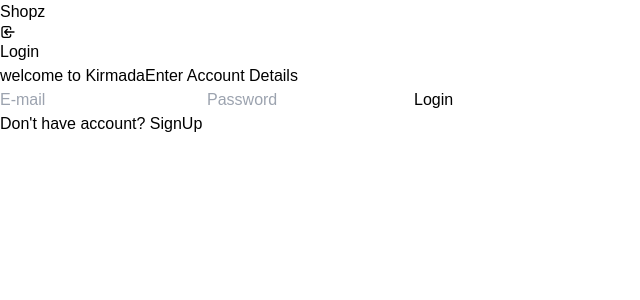
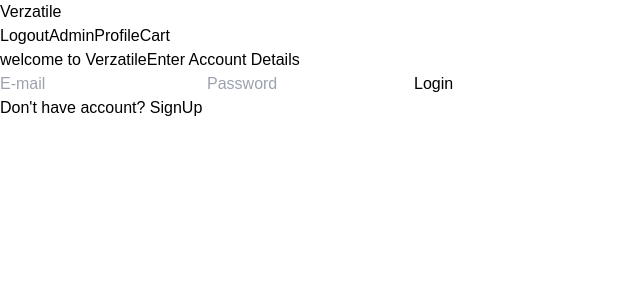
Before and after one commit to Aarav-Rawat/E-com_MERN, a React (Vite) app in the folder front/: page /login in a window 1280 px wide. Shown: the top 300 px of the page, without its empty margins (0-640 px from the left). Built offline with nearby package versions, Linux system fonts and the light colour scheme.

Commit message:
some minor changes for better development

```diff
--- a/front/src/App.jsx
+++ b/front/src/App.jsx
@@ -15,11 +15,11 @@
 const App = () => {
 
   const [updateProductData, setUpdateProductData] = useState(0);
-  const [isAuthenticated, setIsAuthenticated] = useState(false);
+  const [isAuthenticated, setIsAuthenticated] = useState(true);
   const [userName, setUserName] = useState(null);
 
   return (
-    <div className="tracking-tighter">
+    <div className="tracking-tighter bg-[#E0E6EC]">
       <Navbar isAuthenticated={isAuthenticated} setIsAuthenticated={setIsAuthenticated} setUserName={setUserName} userName={userName}/>
       <Routes>
         <Route
--- a/front/src/components/Cart.jsx
+++ b/front/src/components/Cart.jsx
@@ -55,7 +55,7 @@
           ))
         ) : (
           <div className="text-3xl tracking-tighter mr-[100px] mt-[150px]">
-            No Cover Added
+            No Product Added
           </div>
         )}
       </div>
--- a/front/src/components/Edit.jsx
+++ b/front/src/components/Edit.jsx
@@ -5,11 +5,14 @@
 
 const Edit = () => {
   const location = useLocation();
+  console.log(location.state);
   const { userData } = location.state || {};
   const backendURL = "http://localhost:3000";
   const [newUserData, setnewUserData] = useState()
 
 const handleEdit = ()=>{
+  try{
+
     const response = axios.post(backendURL + "/user/edit",
      {
 
@@ -19,6 +22,10 @@
        "Content-Type": "application/json"
      }
     })
+  }
+  catch(err){
+
+  }
 }
 
   return (
@@ -34,7 +41,7 @@
       <input type="email" placeholder={userData.email} className='outline-none border-none rounded-md px-2'/>
     </div>
     </div>
-    <button onClick={handleEdit} className='bg-blue-600 px-2 py-[1px] text-white rounded-md ml-[30%] mt-10'>Edit</button>
+    <button onClick={handleEdit} className='bg-blue-600 px-2 py-[1px] text-white rounded-md ml-[50%] mt-10'>Edit</button>
     </div>
   )
 }
--- a/front/src/components/Login.jsx
+++ b/front/src/components/Login.jsx
@@ -30,7 +30,7 @@
 
 
       if (response.data[0] === "Logedin") {
-        setIsAuthenticated(true);
+        // setIsAuthenticated(true);
         setUserName(response.data[1]);
         toast.success(response.data[0]);
       }
@@ -45,7 +45,7 @@
   return (
     <div className="flex items-center justify-center  flex-col gap-2 h-screen bg-[#E0E6EC]">
       <span className="text-3xl tracking-tighter">
-        welcome to <span className="text-blue-600 font-bold">Kirmada</span>
+        welcome to <span className="text-blue-600 font-bold">Verzatile</span>
       </span>
       <span className="text-xl tracking-tighter">Enter Account Details</span>
       <form
--- a/front/src/components/Navbar.jsx
+++ b/front/src/components/Navbar.jsx
@@ -3,10 +3,6 @@
 import axios from "axios";
 import { toast } from "react-toastify";
 import "react-toastify/dist/ReactToastify.css";
-import { HiOutlineLogin, HiOutlineLogout } from "react-icons/hi";
-import { GrUserAdmin } from "react-icons/gr";
-import { CgProfile } from "react-icons/cg";
-import { FaCartPlus } from "react-icons/fa";
 
 axios.defaults.withCredentials = true;
 
@@ -19,15 +15,12 @@
   const backendURL = "http://localhost:3000";
   const logout = async () => {
     try {
-      const response = await axios.get(
-        `${backendURL}/logout`,
-        {
-          headers: {
-            "Content-Type": "application/json",
-          },
-        }
-      );
-      setIsAuthenticated(false);
+      const response = await axios.get(`${backendURL}/logout`, {
+        headers: {
+          "Content-Type": "application/json",
+        },
+      });
+      // setIsAuthenticated(false);
       setUserName(null);
       toast.success(response.data);
     } catch (error) {
@@ -35,11 +28,11 @@
     }
   };
   return (
-    <div className=" flex justify-between items-center px-5 h-[10vh] text-xl tracking-tighter ">
+    <div className=" flex justify-between items-center px-5 h-[8vh] text-xl tracking-tighter bg-white">
       <div>
         <img src="" alt="" />
         <Link to="/" className="text-2xl">
-          Shopz
+        Verzatile
           {/* <span className="">by Verzatile</span> */}
         </Link>
       </div>
@@ -47,22 +40,17 @@
       <div className="flex space-x-4">
         {isAuthenticated ? (
           <>
-            <button onClick={logout} className="flex flex-col items-center justify-center">
-              <HiOutlineLogout className="text-3xl" /> <span className="text-base">Logout</span>
-            </button>
-            <Link to="/owner" className="flex flex-col items-center justify-center">
-              <GrUserAdmin className="text-3xl" /> <span className="text-base">Admin</span>
-            </Link>
-            <Link to={`/profile/${userName}`} className="flex flex-col items-center justify-center">
-              <CgProfile className="text-3xl" /> <span className="text-base"> Profile</span>
-            </Link>
-            <Link to="/cart" className="flex flex-col items-center justify-center">
-              <FaCartPlus className="text-3xl" /> <span className="text-base">Cart</span>
-            </Link>
+            <button onClick={logout}>Logout</button>
+            <Link to="/owner">Admin</Link>
+            <Link to={`/profile/${userName}`}>Profile</Link>
+            <Link to="/cart">Cart</Link>
           </>
         ) : (
-          <Link to="/login" className="flex flex-col items-center justify-center">
-            <HiOutlineLogin className="text-3xl" /> <span className="text-base">Login</span>
+          <Link
+            to="/login"
+
+          >
+           Login
           </Link>
         )}
       </div>
--- a/front/src/components/Owner.jsx
+++ b/front/src/components/Owner.jsx
@@ -37,7 +37,7 @@
 
   return (
     <div className="bg-[#E0E6EC] h-screen flex items-center justify-center flex-col">
-      <span className="text-3xl tracking-tighter mb-10">Create New Cover</span>
+      <span className="text-3xl tracking-tighter mb-10">Create New Product</span>
       <div className="productDetails">
         <form
           onSubmit={handleSubmit}
--- a/front/src/components/Profile.jsx
+++ b/front/src/components/Profile.jsx
@@ -1,6 +1,5 @@
 import React, { useEffect, useState } from "react";
 import axios from "axios";
-import { FaEdit } from "react-icons/fa";
 import { Link } from "react-router-dom";
 import Product from "./Product"
 axios.defaults.withCredentials = true;
@@ -14,6 +13,7 @@
         const response = await axios.get(`${backendURL}/user/profile`);
 
         setUserData(response.data);
+        console.log(response.data)
       } catch (err) {
         console.log(err.message);
       }
@@ -25,7 +25,7 @@
   return (
     <div className="p-2 min-h-screen text-xl">
       <div className=" ml-10">
-        <Link to="/edit" state={{userData}}><FaEdit /></Link>
+
         <div className="flex gap-3">
           Name:
           <span>{userData.name}</span>
@@ -53,6 +53,9 @@
           </div>
 
         </div>
+        <div className="ml-[45%] mt-[10%]">
+        <Link to="/edit" state={{userData}} className="bg-blue-600 px-2 py-[1px] text-white rounded-md ">Edit</Link>
+        </div>
       </div>
     </div>
   );
--- a/front/src/components/Signup.jsx
+++ b/front/src/components/Signup.jsx
@@ -42,7 +42,7 @@
       );
 
       if (response.data[0] === "Created") {
-        setIsAuthenticated(true);
+        // setIsAuthenticated(true);
         setUserName(response.data[1]);
         toast.success(response.data[0]);
       }
@@ -57,7 +57,7 @@
       <div className="container flex items-center justify-around mt-16">
         <div className="log-in flex items-center justify-between flex-col gap-2">
           <span className="text-3xl tracking-tighter">
-            welcome to <span className="text-blue-600 font-bold">Kirmada</span>
+            welcome to <span className="text-blue-600 font-bold">Verzatile</span>
           </span>
           <span className="text-xl tracking-tighter">Create your Account</span>
           <form
```
Also changed, not shown: 2 other files (tests, documents, lock files or other folders). Lines whose indentation alone changed are shown as unchanged.
